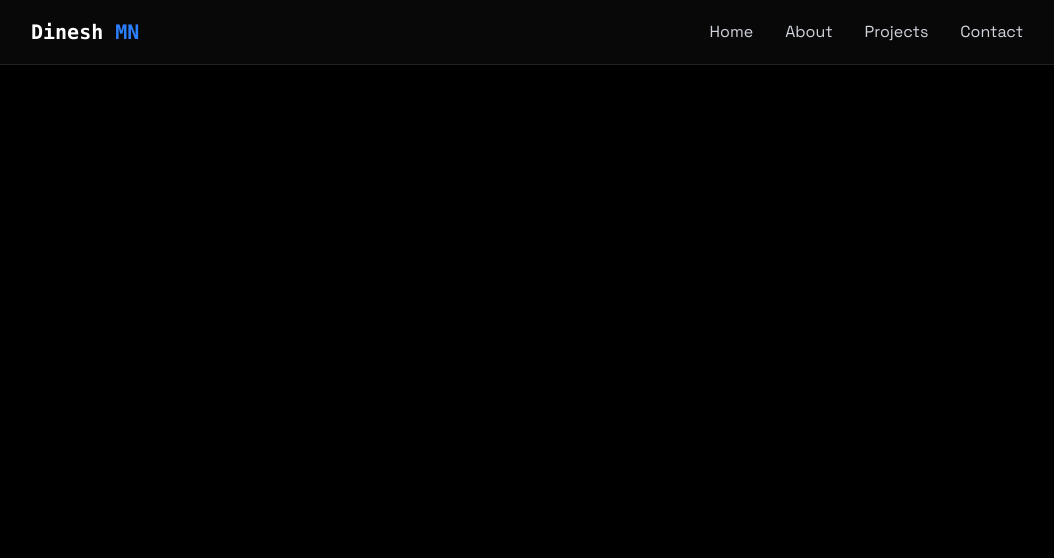
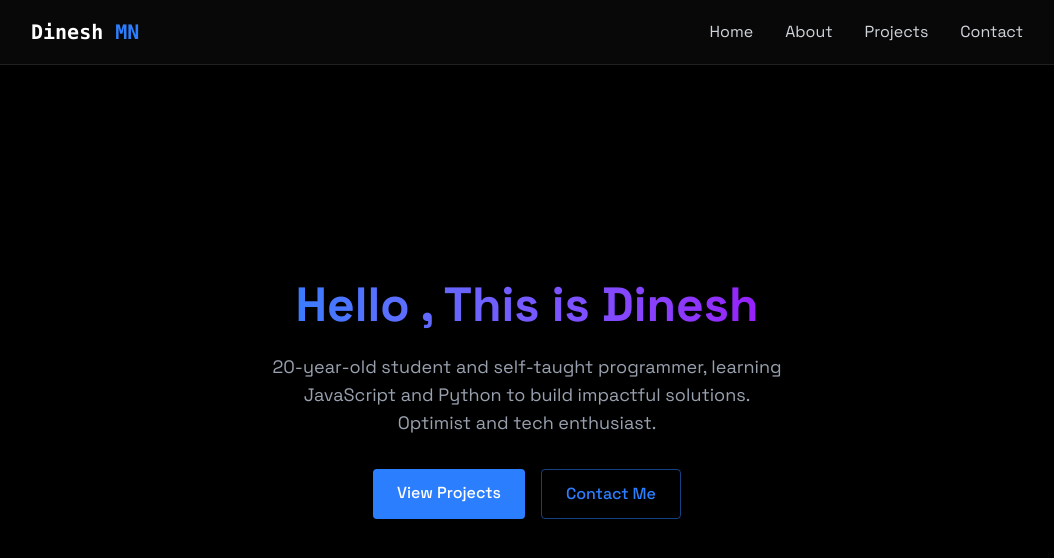
Before and after one commit to DineshMN1/react-portfolio, a React (Vite) app: page / in a window 1280 px wide. Shown: the top 558 px of the page, without its empty margins (113-1167 px from the left). Built offline with nearby package versions, Linux system fonts and the light colour scheme.

Commit message:
add home page

```diff
--- a/src/App.tsx
+++ b/src/App.tsx
@@ -3,6 +3,7 @@
 import './index.css'
 import { Navbar } from './components/Navbar'
 import { Mobileview } from './components/Mobilemenu';
+import { Home } from './components/sections/Home';
 function App() {
   const [isLoaded, setIsLoaded] = useState(false);
   const [menuOpen, setMenuOpen] = useState(false);
@@ -12,7 +13,9 @@
     <div className='min-h-screen transition-opacity duration-700 ${isLoaded ? " opacity-100" : " opacity-0"} bg-black text-gray-100'>
     <Navbar menuOpen={menuOpen} setMenuOpen={setMenuOpen} />
     <Mobileview menuOpen={menuOpen} setMenuOpen={setMenuOpen} />
+    <Home/>
     </div>
+
     </>
   )
 }
--- a/src/components/sections/Home.tsx
+++ b/src/components/sections/Home.tsx
@@ -0,0 +1,23 @@
+
+export const Home = () => {
+  return (
+    <section className="min-h-screen flex items-center justify-center">
+        <div className="text-center z-10 px-4">
+            <h1 className="text-5xl md:text-5xl font-bold mb-6 bg-gradient-to-r from-blue-500 to-purple-600 bg-clip-text text-transparent leadindg-right">Hello , This is Dinesh</h1>
+            <p className=" text-gray-400 text-lg mb-8 max-w-lg max-auto">
+                20-year-old student and self-taught programmer,
+                learning JavaScript and Python to build impactful
+                solutions. Optimist and tech enthusiast.
+            </p>
+            <div className="flex justify-center space-x-4">
+                <a href="#projects " className="bg-blue-500 text-white py-3 px-6 rounded font-medium transition relative overflow-hidden hover:-translate-y-0.5 hover:shadow-[0_0_15px_rgba(59,130,246,0.4)]" >
+                    View Projects
+                </a>
+                <a href="#contact " className="border border-blue-500/50 text-blue-500 py-3 px-6 rounded font-medium transition all duration-200 hover:-translate-y-0.5 hover:shadow-[0_0_15px_rgba(59,130,246,0.4)] hover:bg-blue-500/10" >
+                    Contact Me
+                </a>
+            </div>
+        </div>
+    </section>
+  );
+}
```
